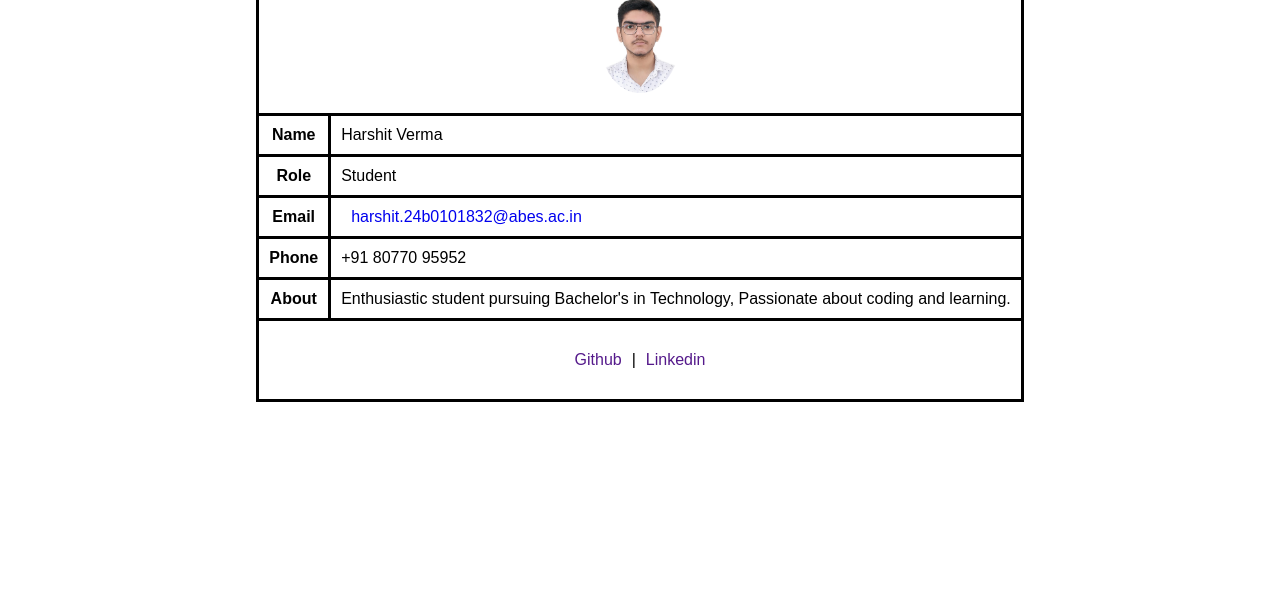
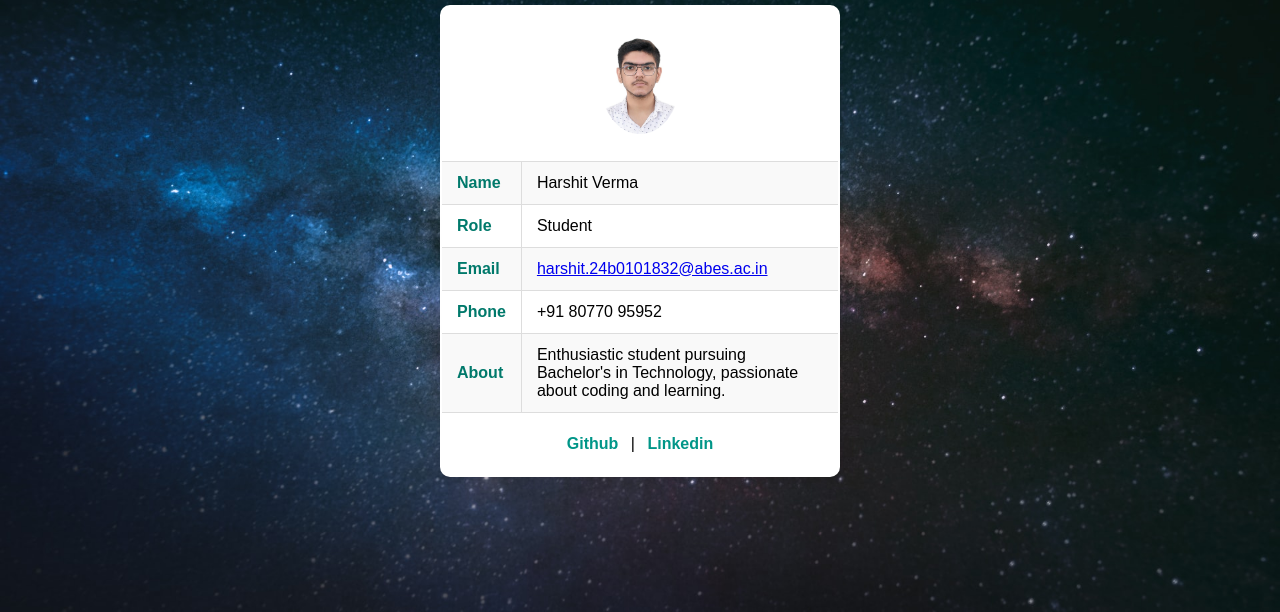
Before and after one commit to vharshit-yk/FSD-WD-CSE17-Harshit-Verma, a plain HTML site: page FSD_assesment1/Table.html in a window 1280 px wide. Shown: the part 188-800 px from the top of the page. Drawn offline with Linux system fonts and the light colour scheme.

Commit message:
assesment 1 css

```diff
--- a/FSD_assesment1/Table.html
+++ b/FSD_assesment1/Table.html
@@ -8,50 +8,96 @@
     <style>
         * {
             font-family: Arial, Helvetica, sans-serif;
-            padding: 10px;
+            padding: 0;
+            margin: 0;
+            box-sizing: border-box;
+
         }
 
-        img{
+        body {
+            background-color: #f2f2f7;
+            display: flex;
+            justify-content: center;
+            align-items: center;
+            height: 100vh;
+            background: url(galaxy.jpg) no-repeat center center fixed;
+            background-size: cover;
+        }
+
+        img {
             padding: 0;
             margin: 0;
-            /* border: 1px solid black; */
             border-radius: 50%;
         }
 
         h1 {
             text-decoration: underline;
+            color: #fff;
+            text-align: center;
+            margin-bottom: 20px;
         }
 
-        table,
-        tr,
-        td {
-            border: 3px solid black;
+        table {
+            border: 2px solid #ccc;
             border-collapse: collapse;
+            width: 400px;
+            background-color: #fff;
+            box-shadow: 0px 4px 8px rgba(0, 0, 0, 0.1);
+            border-radius: 10px;
+            overflow: hidden;
         }
 
-        div {
-            display: flex;
-            align-items: center;
-            justify-content: center;
+        th, td {
+            border: 1px solid #ddd;
+            padding: 12px 15px;
+            text-align: left;
         }
 
-        a {
+        th {
+            /* background-color: #e0f7fa; */
+            color: #00796b;
+            font-weight: bold;
+        }
+
+        tr:nth-child(even) {
+            background-color: #f9f9f9;
+        }
+
+        .photo {
+            display: flex;
+            justify-content: center;
+            padding: 15px 0;
+        }
+
+        .links {
+            text-align: center;
+            padding: 10px 0;
+        }
+
+        .links a {
             text-decoration: none;
+            color: #009688;
+            font-weight: bold;
+            margin: 0 8px;
+        }
+
+        a:hover {
+            color: #004d40;transition: color 0.s ease;
+
+        }
+        table:hover{
+            transform: scale(1.20);transition: transform 0.5s ease;
         }
     </style>
 </head>
 
 <body>
-    <div class="heading">
-
+    <div class="profile-card">
         <h1>Profile Card</h1>
-    </div>
-    <div class="table">
-
 
         <table>
             <tr>
-                <td colspan="4">
+                <td colspan="2">
                     <div class="photo">
                         <img src="ProfilePhoto.jpg" alt="Profile Picture" height="100px">
                     </div>
@@ -75,20 +121,16 @@
             </tr>
             <tr>
                 <th>About</th>
-                <td>Enthusiastic student pursuing Bachelor's in Technology, Passionate about coding and
-                    learning.
+                <td>Enthusiastic student pursuing Bachelor's in Technology, passionate about coding and
+                    learning.</td>
+            </tr>
+            <tr>
+                <td colspan="2">
+                    <div class="links">
+                        <a href="https://github.com/vharshit-yk">Github</a> | <a href="https://www.linkedin.com/in/harshit-verma-341095336/">Linkedin</a>
+                    </div>
                 </td>
             </tr>
-            <tr>
-
-                <td colspan="4">
-                    <div class="links">
-                        <a href="">Github</a> | <a href="">Linkedin</a>
-                    </div>
-                </td>
-
-            </tr>
-
         </table>
     </div>
 </body>
```
Also changed, not shown: FSD_assesment1/galaxy.jpg (added).
